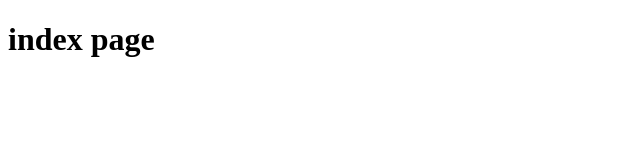
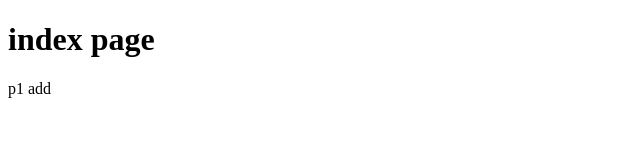
Before and after one commit to ddaahhmm/MySecondRepo, a plain HTML site: page index.html in a window 1280 px wide. Shown: the full height of the page, 0-640 px from the left. Drawn offline with Linux system fonts and the light colour scheme.

Commit message:
g1 added

```diff
--- a/index.html
+++ b/index.html
@@ -10,7 +10,7 @@
 <body>
     <div class="container">
         <h1>index page</h1>
-
+        <p>p1 add</p>
     </div>
 
 </body>
```
